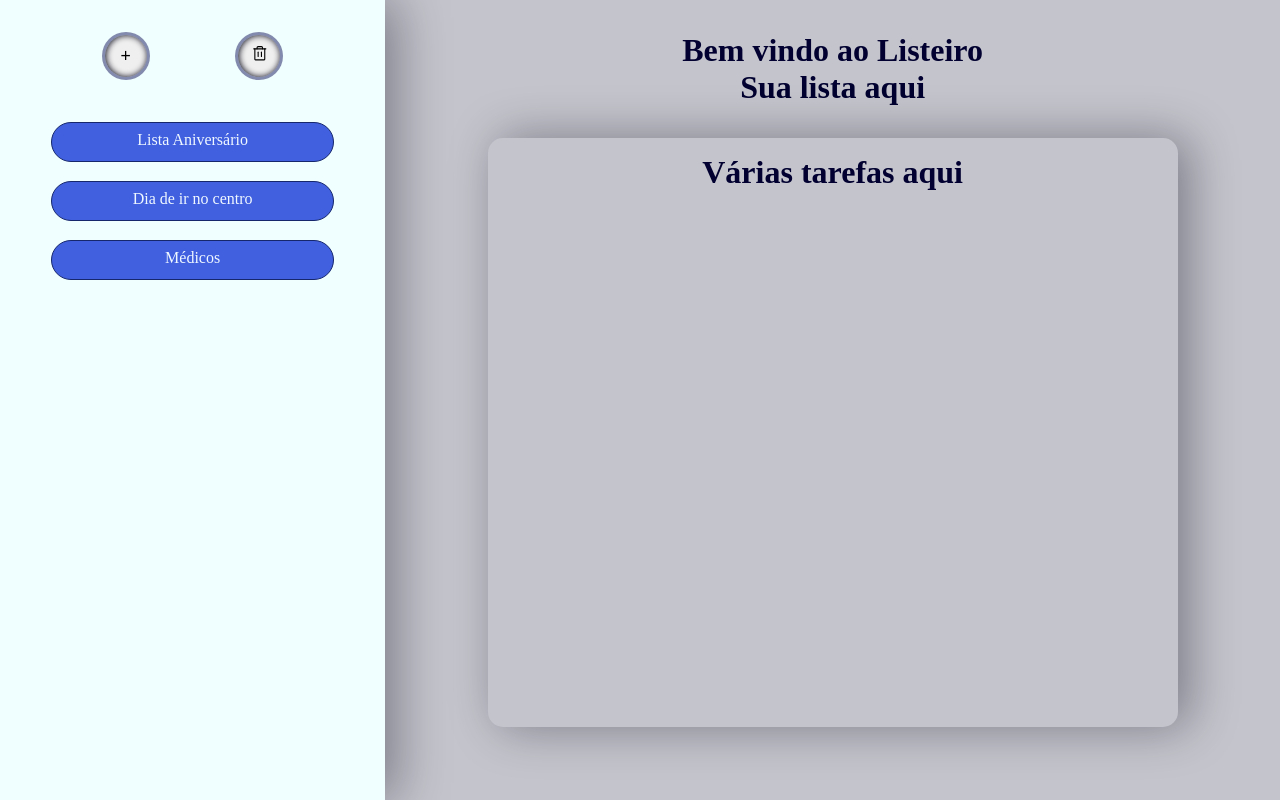
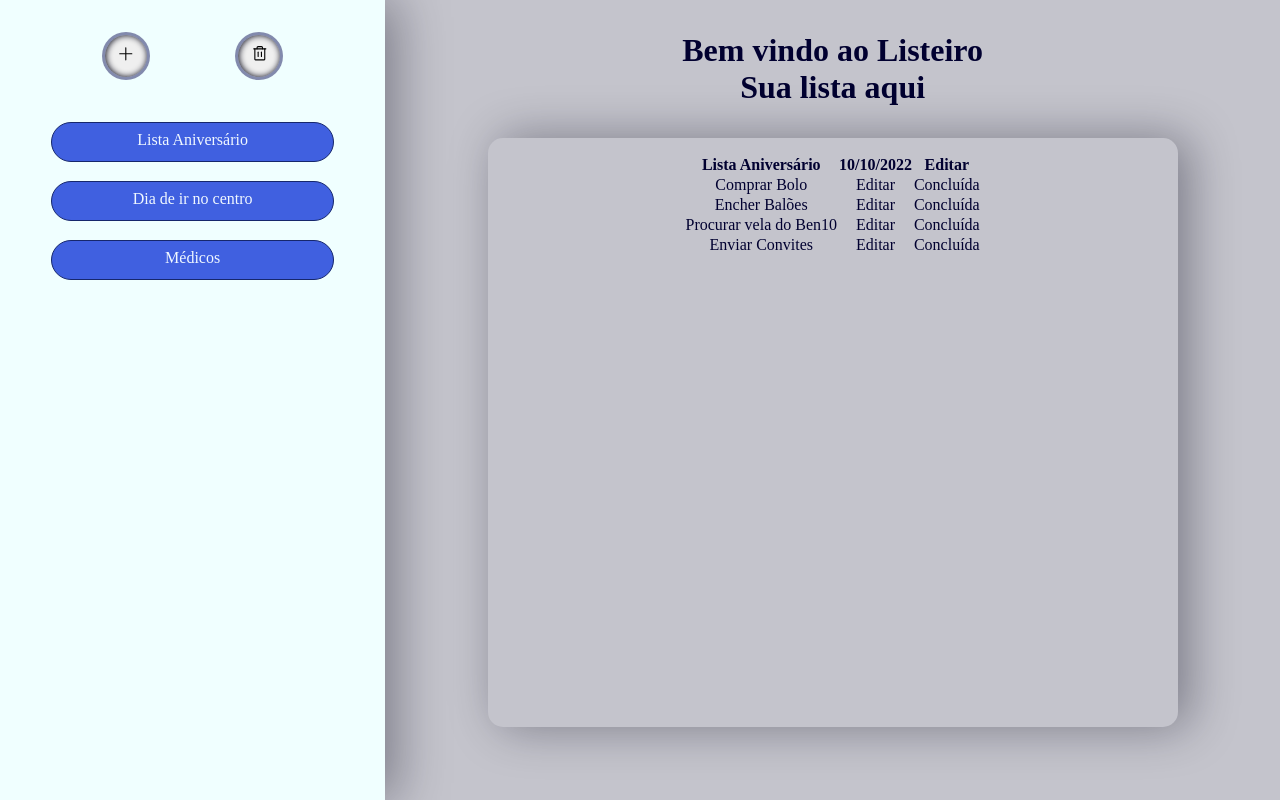
Before and after one commit to BragaMPedro/ProjetoReact-listaDeTarefas, a React (Vite) app: page / in a window 1280 px wide. Built offline with nearby package versions, Linux system fonts and the light colour scheme.

Commit message:
Implementa Context #2 e função mudar de Lista

```diff
--- a/src/components/Lista/listaTarefas.jsx
+++ b/src/components/Lista/listaTarefas.jsx
@@ -1,9 +1,25 @@
 import { Container } from "./listaTarefasStyle";
 
-export function Lista({info}){
+export function Lista({lista}){
+
     return(
         <Container>
-            <h1>Várias tarefas aqui</h1>
+            <table>
+                <thead>
+                    <th>{lista.nome}</th>
+                    <th>{lista.dataCriacao}</th>
+                    <th>Editar</th>
+                </thead>
+                <tbody>
+                    {lista.tarefas.map(tarefa => (
+                        <tr key={tarefa.id}>
+                            <td>{tarefa.nome}</td>
+                            <td>Editar</td>
+                            <td>Concluída</td>
+                        </tr>
+                    ))}
+                </tbody>
+            </table>
         </Container>
     )
 }
--- a/src/components/SideBar/ListsBar.jsx
+++ b/src/components/SideBar/ListsBar.jsx
@@ -1,33 +1,49 @@
 import { Container, Header, SuasListas } from "./listsBarStyle";
 import { listasArray } from "../../utils/listas";
-import { useState } from "react";
-import { Trash } from "phosphor-react";
+import { Plus, Trash } from "phosphor-react";
+import { useContext, useState } from "react";
+import { ToDoContext } from "../../context/ToDoContext";
 
-export function Indice(){
-    const [lista, setLista] = useState();
+export function ListsBar(){
+    const {selected, handleMostrarTarefas, setSelected, lista, setListas} = useContext(ToDoContext);
 
-    function handleShowList(event){
-        {event.target.value}
+    function handleNewList(event){
+        let data = new Date();
+
+        const NewList = {
+            id: Math.random(),
+            nome: "Nova Lista",
+            dataCriacao: `${data.getDate()}/${data.getMonth()}/${data.getFullYear()}`,
+            tarefas:[
+                {
+                    id: Math.random(),
+                    nome: "Nova Tarefa",
+                }]
+        }
+        setListas(...NewList);
+        console.log(NewList);
+        console.log(lista);
+    }
+
+    function deleteLista(event){
+        selected
     }
 
     return(
         <Container>
             <Header>
-                <button
-                // onClick={}
-                >
-                    +
+                <button onClick={handleNewList}>
+                    <Plus/>
                 </button>
-                <button
-                // onClick={}
-                >
+                <button onClick={deleteLista}>
                     <Trash/>
                 </button>
             </Header>
             <SuasListas>
                 {listasArray.map(lista =>{
                     return(
-                        <span key={lista.id} onClick={handleShowList} >{lista.nome}</span>
+                        <span key={lista.id} onClick={(event) =>{( handleMostrarTarefas(lista.id) )}}> {lista.nome} </span>
+
                         )
                     })}
             </SuasListas>
--- a/src/pages/Home/Home.jsx
+++ b/src/pages/Home/Home.jsx
@@ -1,12 +1,21 @@
 import { Container, Content } from "./homeStyle";
+import { ToDoContext } from "../../context/ToDoContext";
+import { useEffect, useState, useContext } from "react";
+import { listasArray } from "../../utils/listas";
 import { Lista } from "../../components/Lista/listaTarefas";
-import { Indice } from "../../components/SideBar/ListsBar";
+import { ListsBar } from "../../components/SideBar/ListsBar";
 
 export function Home(){
+    const {selected, setSelected, listas, setListas} = useContext(ToDoContext);
+
+    useEffect( () => {
+        setListas(listasArray);
+    }, []);
+
     return(
         <Container>
 
-            <Indice/>
+            <ListsBar/>
 
             <Content>
                 <div>
@@ -14,7 +23,7 @@ export function Home(){
                     <h1>Sua lista aqui</h1>
                 </div>
 
-                <Lista/>
+                <Lista key={selected.id} lista={selected} />
 
             </Content>
         </Container>
```
